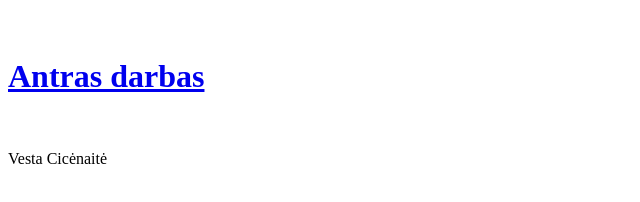
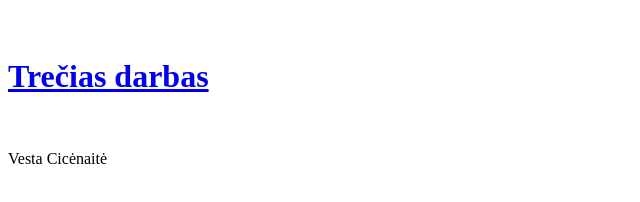
Before and after one commit to vestaccn/vestaccn.github.io, a plain HTML site: page index.html in a window 1280 px wide. Shown: the part 146-348 px from the top of the page, 0-640 px from the left. Drawn offline with Linux system fonts and the light colour scheme.

Commit message:
Update index.html

```diff
--- a/index.html
+++ b/index.html
@@ -5,7 +5,7 @@
     <body>
         <a href="pirmas/keiptaunas.html" target="_blank"><h1 class="pav">Pirmas darbas</h1></a> <br>
         <a href="antras/receptas.html" target="_blank"><h1 class="pav">Antras darbas</h1></a> <br>
-        <a href="trecias1/index.html" target="_blank"><h1 class="pav">Antras darbas</h1></a> <br>
+        <a href="trecias1/index.html" target="_blank"><h1 class="pav">Trečias darbas</h1></a> <br>
         <p> Vesta Cicėnaitė</p>
     </body>
 </html>
```
